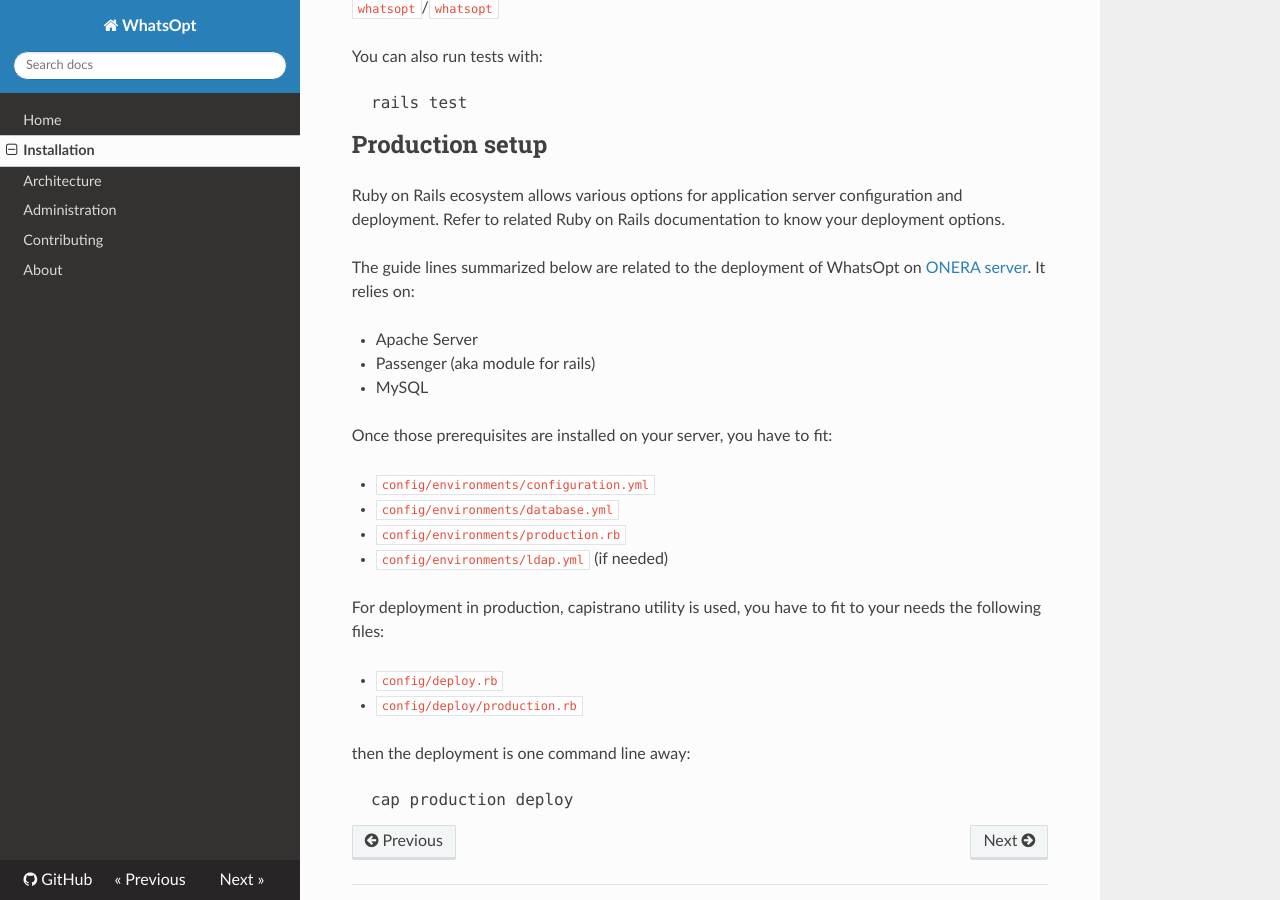
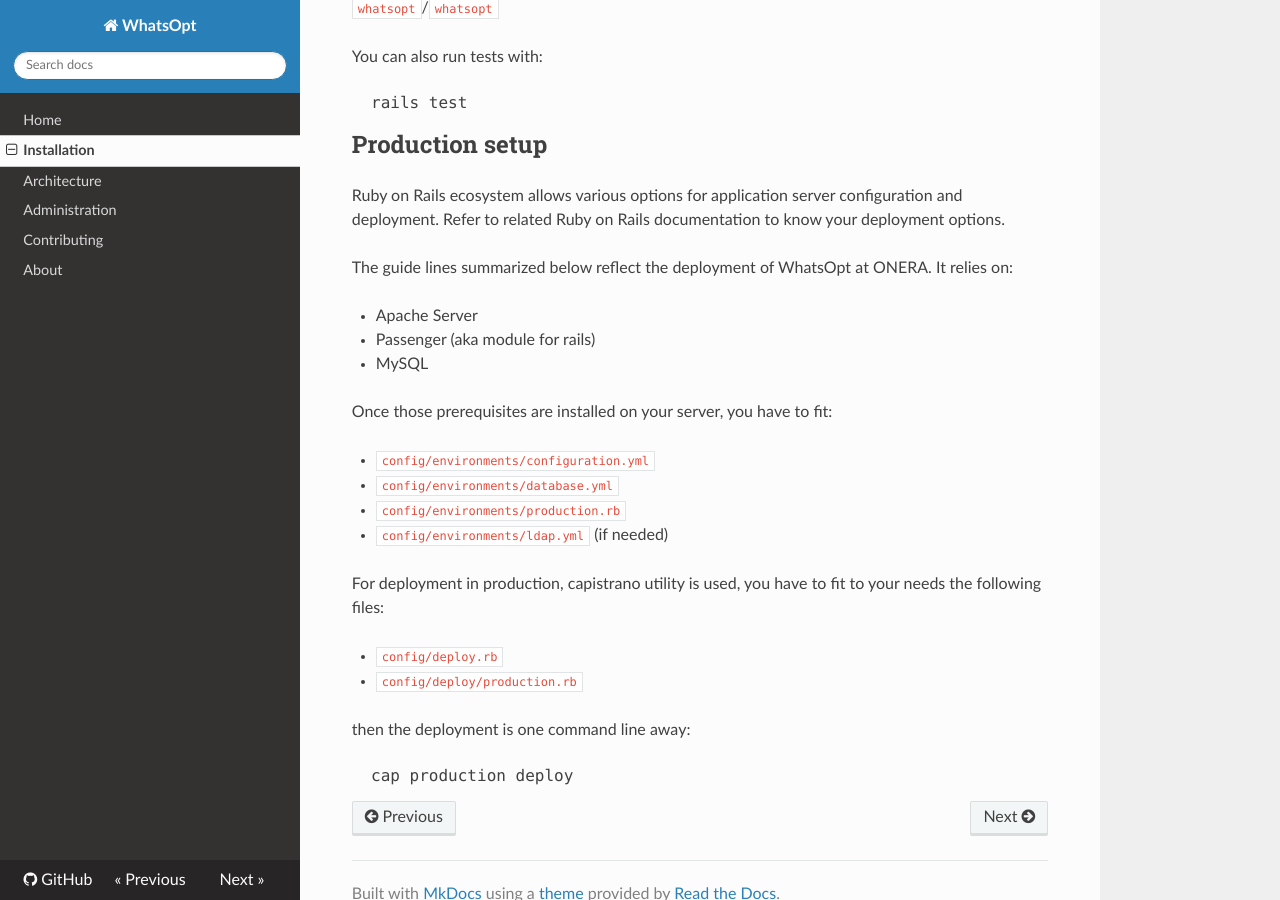
Before and after one commit to whatsopt/WhatsOpt-Doc, an MkDocs documentation site: the page built from docs/install.md, in a window 1280 px wide and 900 px high, scrolled down 1290 px. Built offline with MkDocs 1.6.1, drawn with Linux system fonts in a browser that asks for light colours; nearby versions of some CDN libraries.

Commit message:
Update install.md

```diff
--- a/docs/install.md
+++ b/docs/install.md
@@ -59,7 +59,7 @@
 ## Production setup
 Ruby on Rails ecosystem allows various options for application server configuration and deployment. Refer to related Ruby on Rails documentation to know your deployment options.
 
-The guide lines summarized below are related to the deployment of WhatsOpt on [ONERA server](https://ether.onera.fr/whatsopt). It relies on:
+The guide lines summarized below reflect the deployment of WhatsOpt at ONERA. It relies on:
 
 * Apache Server
 * Passenger (aka module for rails)
```
